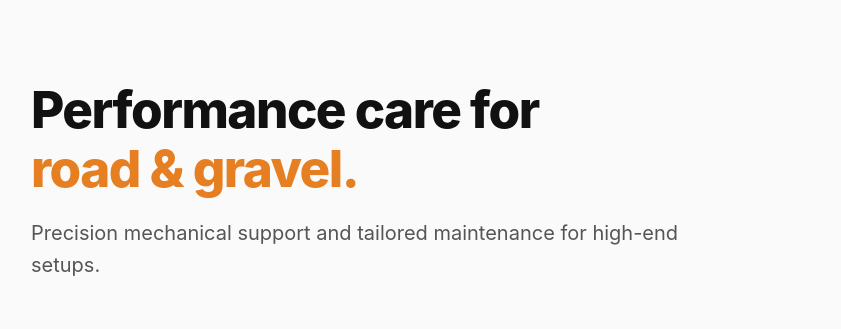
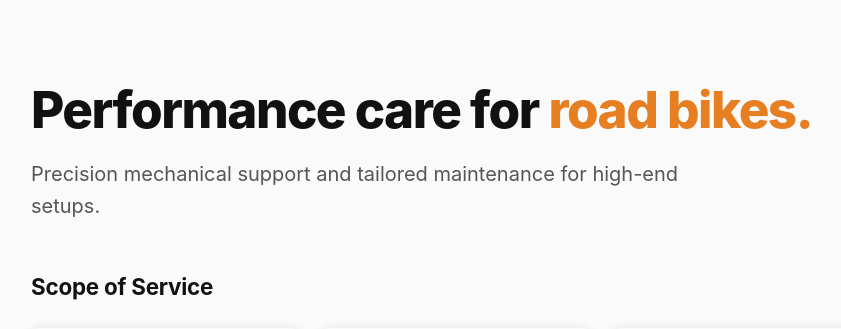
Before and after one commit to jpanek/bikes.jpanek.eu, a Flask app: page /en/ in a window 1280 px wide. Shown: the part 107-436 px from the top of the page, without its empty margins (184-1025 px from the left). Run offline with Flask 3, Linux system fonts and the light colour scheme.

Commit message:
added styles

```diff
--- a/templates/en/index.html
+++ b/templates/en/index.html
@@ -6,7 +6,7 @@
 <!-- Hero Section -->
 <section class="hero-section" style="padding: 1rem 0 3rem 0; max-width: 800px;">
     <h1 style="font-size: 3.2rem; font-weight: 800; line-height: 1.15; letter-spacing: -0.03em; margin-bottom: 1.2rem; color: var(--text-main);">
-        Performance care for <span style="color: var(--accent); display: inline-block;">road &amp; gravel.</span>
+        Performance care for <span style="color: var(--accent); display: inline-block;">road bikes.</span>
     </h1>
     <p style="font-size: 1.25rem; line-height: 1.6; color: var(--text-muted); font-weight: 400; max-width: 650px;">
         Precision mechanical support and tailored maintenance for high-end setups.
```
Also changed, not shown: 1 other file.
